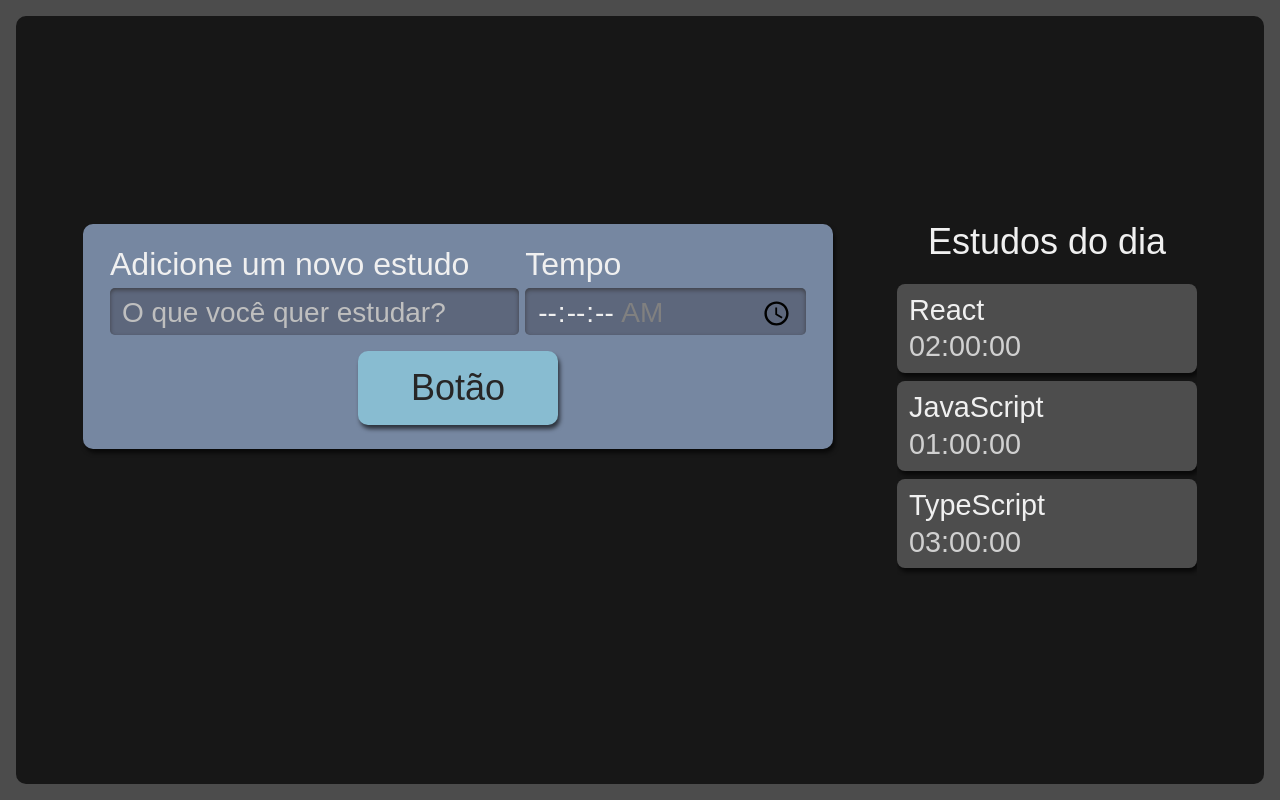
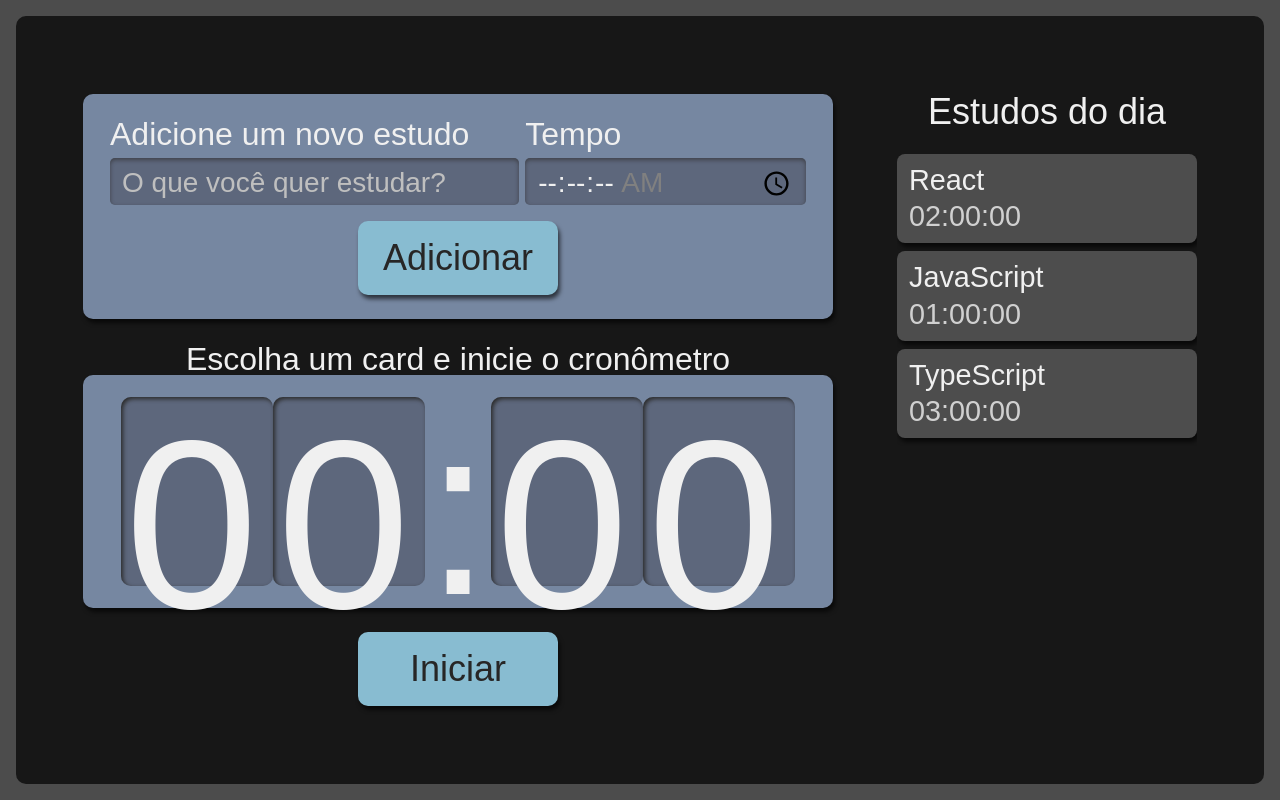
Before and after one commit to guibalsi1/alura-studies, a React (Create React App) app: page / in a window 1280 px wide. Built offline with nearby package versions, Linux system fonts and the light colour scheme.

Commit message:
Aula 03(Usando props)

```diff
--- a/src/components/Button/index.tsx
+++ b/src/components/Button/index.tsx
@@ -1,11 +1,15 @@
 import React from "react";
 import style from "./Button.module.scss";
 
-class Button extends React.Component {
+interface ButtonProps {
+    children: React.ReactNode;
+}
+
+class Button extends React.Component<ButtonProps> {
     render() {
         return (
             <button className={style.button} type="submit">
-                Botão
+                {this.props.children}
             </button>
         )
     }
--- /dev/null
+++ b/src/components/CountDown/Clock/Clock.module.scss
@@ -0,0 +1,21 @@
+.numberClock {
+    background-color: #5D677C;
+    box-shadow: 2px 2px 4px #2B2B2B inset;
+    height: 3.6rem;
+    width: 3rem;
+    padding: 8px 4px;
+    border-radius: 10px;
+
+    @media screen and (min-width:1280px) {
+      height: 10.8rem;
+      width: 9rem;
+    }
+  }
+
+  .divisionClock {
+    height: 4.2rem;
+
+    @media screen and (min-width:1280px) {
+      height: 12.6rem;
+    }
+  }
--- /dev/null
+++ b/src/components/CountDown/Clock/index.tsx
@@ -0,0 +1,13 @@
+import style from './Clock.module.scss'
+
+export default function Clock() {
+    return (
+        <>
+            <span className={style.numberClock}>0</span>
+            <span className={style.numberClock}>0</span>
+            <span className={style.divisionClock}>:</span>
+            <span className={style.numberClock}>0</span>
+            <span className={style.numberClock}>0</span>
+        </>
+    )
+}
--- /dev/null
+++ b/src/components/CountDown/CountDown.module.scss
@@ -0,0 +1,59 @@
+.countdown {
+    display: flex;
+    flex-direction: column;
+    align-items: center;
+    grid-area: cronometro;
+
+    .clockWrapper {
+      align-items: center;
+      background-color: #7687A1;
+      border-radius: 10px;
+      box-shadow: 2px 4px 4px #0000009F;
+      box-sizing: border-box;
+      display: flex;
+      font-size: 5rem;
+      justify-content: center;
+      margin-bottom: 24px;
+      padding: 16px 12px;
+      width: 100%;
+    }
+
+    .title {
+      font-size: 2rem;
+    }
+
+    button {
+      background-color: #88bcd1;
+      border-radius: 10px;
+      box-shadow: 2px 4px 4px #0000009F;
+      color: #272626;
+      cursor: pointer;
+      font-size: 1.25rem;
+      padding: 16px;
+      width: 150px;
+
+      &:active {
+        background-color: #7CA6B7;
+        box-shadow: 2px 2px 4px #0000009F inset;
+        cursor: auto;
+      }
+    }
+
+    @media screen and (min-width:1280px) {
+
+      .clockWrapper{
+        font-size: 15rem;
+      }
+
+      p {
+        font-size: 2rem;
+      }
+
+      button {
+        grid-column-start: span 2;
+        justify-self: center;
+        width: 200px;
+        font-size: 2.25rem;
+      }
+    }
+  }
--- /dev/null
+++ b/src/components/CountDown/index.tsx
@@ -0,0 +1,18 @@
+import Button from "../Button";
+import Clock from "./Clock";
+import style from "./CountDown.module.scss";
+
+
+export default function CountDown() {
+    return (
+        <div className={style.countdown}>
+            <p className={style.title}>Escolha um card e inicie o cronômetro</p>
+            <div className={style.clockWrapper}>
+               <Clock />
+            </div>
+            <Button>
+                Iniciar
+            </Button>
+        </div>
+    )
+}
--- a/src/components/Forms/index.tsx
+++ b/src/components/Forms/index.tsx
@@ -18,7 +18,9 @@
                     </label>
                     <input type="time" step="1" name="time" id="time" min="00:00:00" max="01:30:00" required/>
                 </div>
-                <Button />
+                <Button>
+                    Adicionar
+                </Button>
             </form>
         )
     }
--- /dev/null
+++ b/src/components/List/Item/index.tsx
@@ -0,0 +1,10 @@
+import style from '../List.module.scss'
+
+export default function Item({ task, time }: { task: string, time: string }) {
+    return (
+    <li className={style.item}>
+        <h3>{task}</h3>
+        <span>{time}</span>
+    </li>
+    )
+}
--- a/src/components/List/index.tsx
+++ b/src/components/List/index.tsx
@@ -1,5 +1,6 @@
 import React from "react";
 import style from "./List.module.scss";
+import Item from "./Item";
 
 function List() {
     const tasks = [
@@ -12,10 +13,7 @@
             <h2>Estudos do dia</h2>
             <ul>
                 {tasks.map((item, index) => (
-                    <li key={item.task + index} className={style.item}>
-                        <h3>{item.task}</h3>
-                        <span>{item.time}</span>
-                    </li>
+                    <Item key={index}  {...item}/>
                 ))}
             </ul>
         </aside>
--- a/src/pages/App.tsx
+++ b/src/pages/App.tsx
@@ -1,13 +1,14 @@
-import React from "react";
 import Forms from "../components/Forms";
 import List from "../components/List";
 import style from "./App.module.scss";
+import CountDown from "../components/CountDown";
 
 function App() {
   return (
     <div className={style.AppStyle}>
       <Forms />
       <List />
+      <CountDown />
     </div>
   );
 }
```
